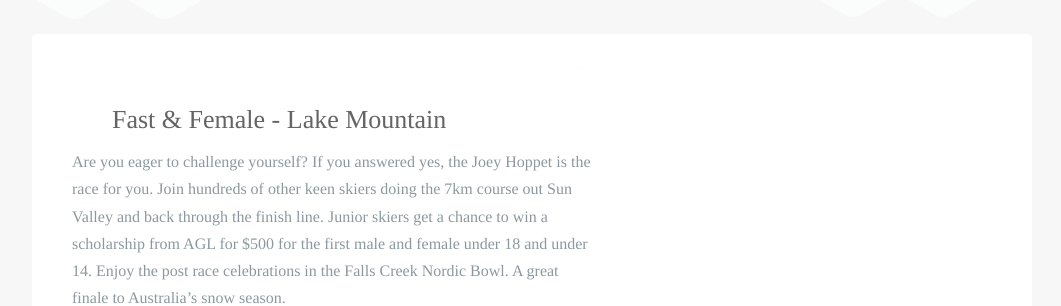
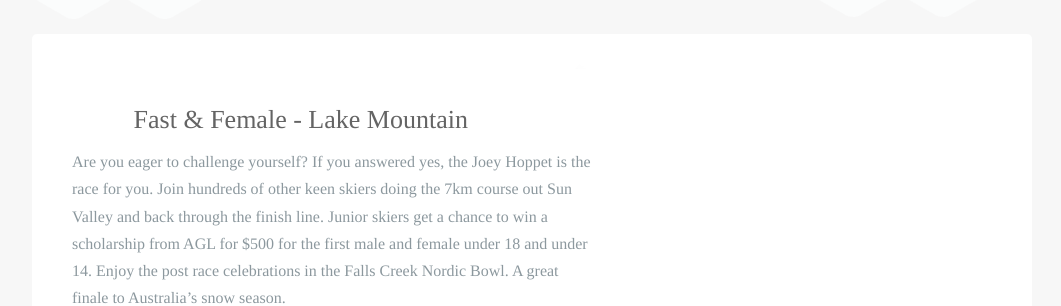
Before and after one commit to robcatto/robcatto.github.io, a Jekyll site: the page built from events/fast-&-female-lake-mountain/index.html, in a window 1280 px wide. Shown: the part 244-550 px from the top of the page, without its empty margins (108-1169 px from the left). Built offline with Jekyll 4.4.1, drawn with Linux system fonts in a browser that asks for light colours; some web fonts are replaced; Markdown is read by kramdown in place of the engine named in the settings.

Commit message:
Update index.html

```diff
--- a/events/fast-&-female-lake-mountain/index.html
+++ b/events/fast-&-female-lake-mountain/index.html
@@ -41,7 +41,7 @@ layout: default
                                                 z-index: 9001"
                                                 box-shadow: none;>
 
-                                                <h3 style="  text-align: left; margin-left: 40px; color: #646464; ">
+                                                <h3 style="  text-align: left; color: #646464; ">
                         Fast & Female - Lake Mountain
                 </h3>
 
```
